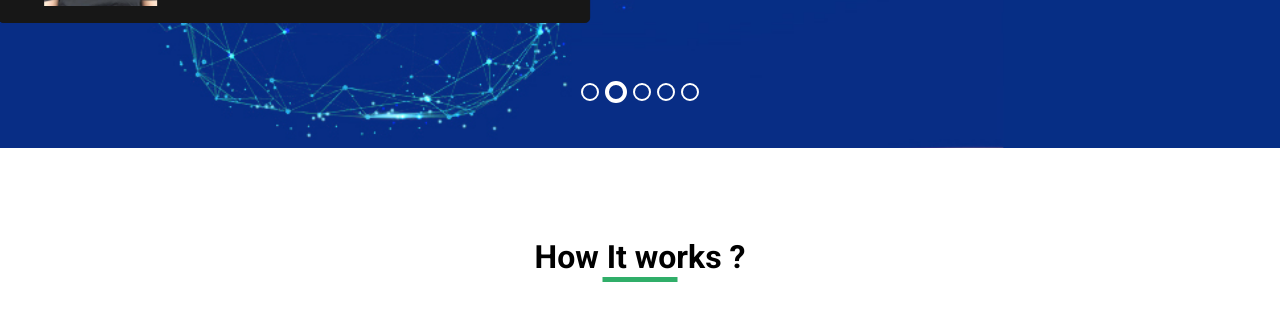
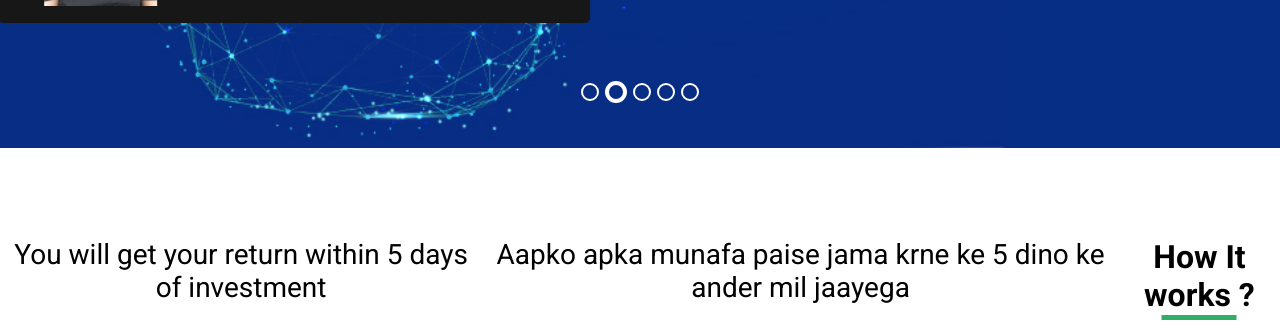
Before and after one commit to crypmine/website, a plain HTML site: page index.html in a window 1280 px wide. Shown: the part 612-948 px from the top of the page. Drawn offline with nearby package versions, Linux system fonts and the light colour scheme.

Commit message:
Update index.html

```diff
--- a/index.html
+++ b/index.html
@@ -370,6 +370,8 @@
   <!-- how section -->
   <section class="how_section layout_padding">
     <div class="heading_container">
+      <h3>You will get your return within 5 days of investment</h3>
+        <h3>Aapko apka munafa paise jama krne ke 5 dino ke ander mil jaayega</h3>
       <h2>
         How It works ?
       </h2>
```
